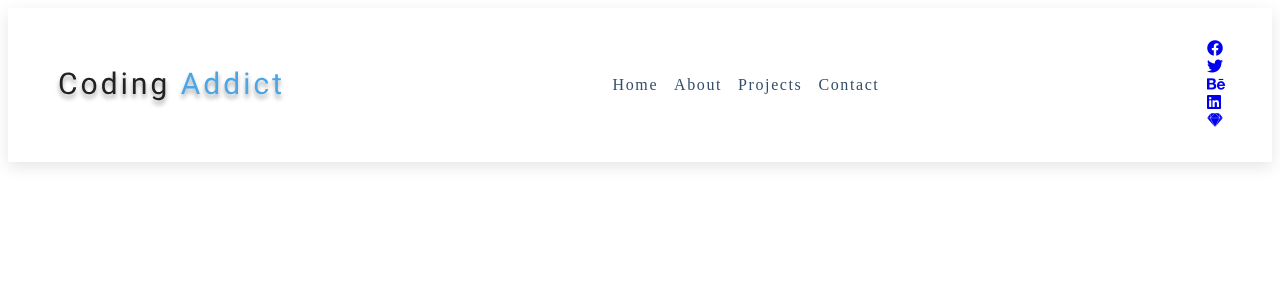
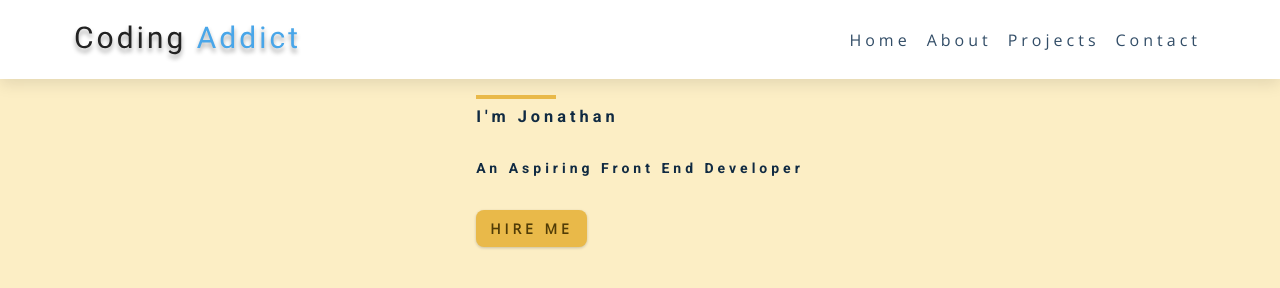
Before and after one commit to JonnyBerry/PortfolioPage, a plain HTML site: page index.html in a window 1280 px wide. Drawn offline with nearby package versions, Linux system fonts and the light colour scheme.

Commit message:
added styling to hire-center div

```diff
--- a/index.html
+++ b/index.html
@@ -8,7 +8,9 @@
       rel="stylesheet"
       href="https://cdnjs.cloudflare.com/ajax/libs/font-awesome/5.14.0/css/all.min.css"
     />
-
+<link rel="preconnect" href="https://fonts.googleapis.com">
+<link rel="preconnect" href="https://fonts.gstatic.com" crossorigin>
+<link href="https://fonts.googleapis.com/css2?family=Roboto:wght@500&display=swap" rel="stylesheet">
   <link
   rel="stylesheet" href="styles.css">
 </head>
@@ -19,7 +21,6 @@
       <img src="./logo.svg" alt="logo">
       <button class="nav-toggle">
         <i class="fas fa-bars"></i>
-
       </button>
     </div>
     <ul class="links">
@@ -37,7 +38,7 @@
         </li>
       </ul>
       <!-- social media -->
-      <ul class="social-icons">
+      <!--<ul class="social-icons">
         <li>
           <a href="https://www.twitter.com">
             <i class="fab fa-facebook"></i>
@@ -64,7 +65,23 @@
           </a>
         </li>
       </ul>
+  </div>>- -->
+  </nav>
   </div>
-  </nav>
-</body>
+  <div class="Hire-center">
+  <aside class="sidebar">
+  <header class="hero">
+    <div class="section-center hero-center">
+      <article class="hero-info">
+        <div class="underline"></div>
+          <h1>I'm Jonathan</h1><br>
+          <h4> an aspiring front end developer</h4>
+          <a href="contact.html" class="btn hero-btn">Hire Me</a>
+      </article>
+      </div>
+    </header>
+    </aside>
+    </div>
+
+  </body>
 </html>
--- a/styles.css
+++ b/styles.css
@@ -51,7 +51,12 @@
   justify-content: space-between;
   padding: 1rem;
 }
-
+.hire-center{
+  align-items: center;
+  display: flex;
+  justify-content:center;
+  padding: 1rem;
+}
 
 nav {
   background: var(--clr-white);
@@ -120,3 +125,110 @@ list-style-type: none;
     padding: 0;
     background: transparent;
   }
+
+  .hero-btn {
+    margin-top: 1.25rem;
+}
+
+.btn {
+    text-transform: uppercase;
+    background: var(--clr-primary-5);
+    color: var(--clr-primary-1);
+    padding: 0.375rem 0.75rem;
+    letter-spacing: var(--spacing);
+    display: inline-block;
+    font-weight: 700;
+    -webkit-transition: var(--transition);
+    transition: var(--transition);
+    font-size: 0.875rem;
+    border: 2px solid transparent;
+    cursor: pointer;
+    box-shadow: 0 1px 3px rgb(0 0 0 / 20%);
+    border-radius: var(--radius);
+}
+
+.underline {
+    width: 5rem;
+    height: 0.25rem;
+    margin-bottom: 1.25rem;
+    background: var(--clr-primary-5);
+    margin-left: auto;
+    margin-right: auto;
+}
+
+.hero .underline {
+    margin-bottom: 0.5rem;
+    margin-left: 0;
+}
+
+h1, h2, h3, h4 {
+    letter-spacing: var(--spacing);
+    text-transform: capitalize;
+    line-height: 1.25;
+    margin-bottom: 0.75rem;
+    font-family: var(--ff-primary);
+}
+
+a {
+    text-decoration: none;
+}
+*, ::after, ::before {
+    margin: 0;
+    padding: 0;
+    box-sizing: border-box;
+}
+user agent stylesheet
+a:-webkit-any-link {
+    color: -webkit-link;
+    cursor: pointer;
+    text-decoration: underline;
+}
+
+body {
+    font-family: var(--ff-secondary);
+    background: hsl(45, 90%, 88%);
+    color: var(--clr-grey-1);
+    line-height: 1.5;
+    font-size: 0.875rem;
+}
+:root {
+    --clr-primary-1: hsl(43, 86%, 17%);
+    --clr-primary-2: hsl(43, 77%, 27%);
+    --clr-primary-3: hsl(43, 72%, 37%);
+    --clr-primary-4: hsl(42, 63%, 48%);
+    --clr-primary-5: hsl(42, 78%, 60%);
+    --clr-primary-6: hsl(43, 89%, 70%);
+    --clr-primary-7: hsl(43, 90%, 76%);
+    --clr-primary-8: hsl(45, 86%, 81%);
+    --clr-primary-9: hsl(45, 90%, 88%);
+    --clr-primary-10: hsl(45, 100%, 96%);
+    --clr-grey-1: hsl(209, 61%, 16%);
+    --clr-grey-2: hsl(211, 39%, 23%);
+    --clr-grey-3: hsl(209, 34%, 30%);
+    --clr-grey-4: hsl(209, 28%, 39%);
+    --clr-grey-5: hsl(210, 22%, 49%);
+    --clr-grey-6: hsl(209, 23%, 60%);
+    --clr-grey-7: hsl(211, 27%, 70%);
+    --clr-grey-8: hsl(210, 31%, 80%);
+    --clr-grey-9: hsl(212, 33%, 89%);
+    --clr-grey-10: hsl(210, 36%, 96%);
+    --clr-white: #fff;
+    --ff-primary: 'Roboto', sans-serif;
+    --ff-secondary: 'Open Sans', sans-serif;
+    --transition: all 0.3s linear;
+    --spacing: 0.25rem;
+    --radius: 0.5rem;
+    --light-shadow: 0 5px 15px rgba(0, 0, 0, 0.1);
+    --dark-shadow: 0 5px 15px rgba(0, 0, 0, 0.2);
+    --max-width: 1170px;
+}
+*, ::after, ::before {
+    margin: 0;
+    padding: 0;
+    box-sizing: border-box;
+}
+*, ::after, ::before {
+    margin: 0;
+    padding: 0;
+    box-sizing: border-box;
+}
```
